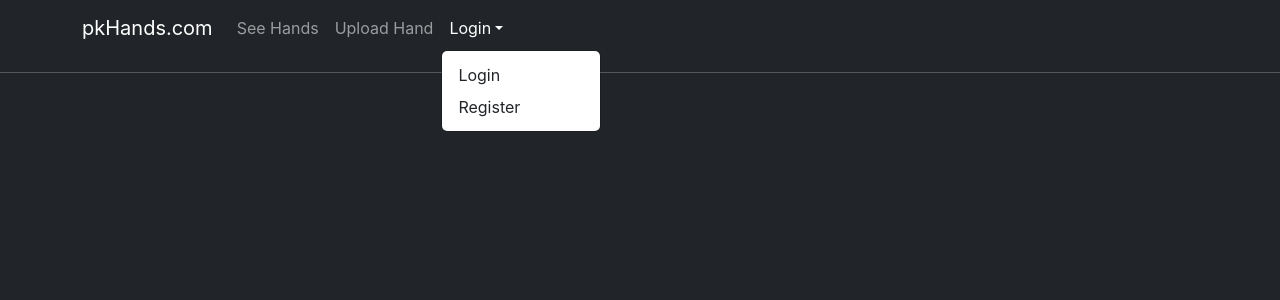
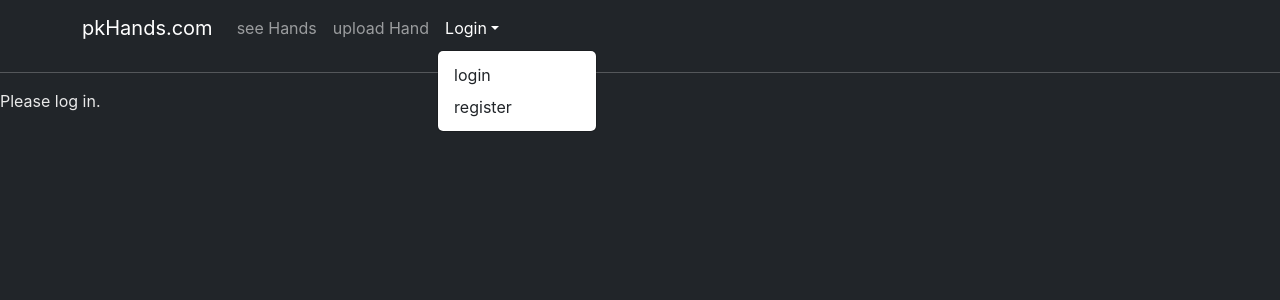
Before and after one commit to Vyrtar/poka-app, a React (Create React App) app: page /mysessions in a window 1280 px wide. Both pictures are taken after a click on the button "Login". Shown: the top 300 px of the page. Built offline with nearby package versions, Linux system fonts and the light colour scheme; no server answers; the HTML template or start-up script is replaced by a standard one.

Commit message:
session storage in realtime db

```diff
--- a/src/App.js
+++ b/src/App.js
@@ -1,6 +1,6 @@
 import React, { useState, useEffect } from 'react';
 import "./App.css";
-import { onAuthStateChanged } from 'firebase/auth';
+import { getAuth, onAuthStateChanged } from 'firebase/auth';
 import { auth } from './firebase';
 import { signOut } from 'firebase/auth';
 import Container from 'react-bootstrap/Container';
@@ -14,15 +14,24 @@ import Replayer from './components/hands-replayer/Replayer';
 import Upload from './pages/Upload';
 import Register from './pages/Register';
 import Login from './pages/Login';
+import Session from './pages/Session';
+import DummyDataPusher from './pages/DummyDataPusher';
 
 function App() {
 
   const [user, setUser] = useState(null);
 
   useEffect(() => {
-    const unsubscribe = onAuthStateChanged(auth, (currentUser) => {
-      setUser(currentUser);
+    const auth = getAuth();
+    const unsubscribe = onAuthStateChanged(auth, (user) => {
+      if (user) {
+        setUser(user);
+      } else {
+        setUser(null);
+      }
     });
+
+    // Cleanup subscription on unmount
     return () => unsubscribe();
   }, []);
 
@@ -45,32 +54,32 @@ function App() {
             <Navbar.Toggle aria-controls="basic-navbar-nav" />
             <Navbar.Collapse id="basic-navbar-nav">
               <Nav className="me-auto">
-                <Nav.Link href="/hands">See Hands</Nav.Link>
-                <Nav.Link href="/upload">Upload Hand</Nav.Link>
+                <Nav.Link href="/hands">see Hands</Nav.Link>
+                <Nav.Link href="/upload">upload Hand</Nav.Link>
                 {
                   !user ?
                     <NavDropdown title="Login" id="basic-nav-dropdown">
                       <NavDropdown.Item href="/login">
-                        Login
+                        login
                       </NavDropdown.Item>
                       <NavDropdown.Item href="/register">
-                        Register
+                        register
                       </NavDropdown.Item>
                     </NavDropdown>
                     :
                     <NavDropdown title={user.email} id="basic-nav-dropdown">
                       <NavDropdown.Item href="/myhands">
-                        My Hands
+                        my Hands
                       </NavDropdown.Item>
                       <NavDropdown.Item href="/mygraph">
-                        My Graph
+                        my Graph
                       </NavDropdown.Item>
                       <NavDropdown.Item href="/mysessions">
-                        My Sessions
+                        my Sessions
                       </NavDropdown.Item>
                       <NavDropdown.Divider />
                       <NavDropdown.Item onClick={handleLogout}>
-                        Logout
+                        logout
                       </NavDropdown.Item>
                     </NavDropdown>
                 }
@@ -85,6 +94,8 @@ function App() {
           <Route path="/upload" element={<Replayer />} />
           <Route path="/register" element={<Register />} />
           <Route path="/login" element={<Login />} />
+          <Route path="/mysessions" element={<Session user={user} />} />
+
         </Routes>
       </div>
     </Router>
--- a/src/firebase.js
+++ b/src/firebase.js
@@ -1,6 +1,7 @@
 // Import the functions you need from the SDKs you need
 import { initializeApp } from "firebase/app";
 import { getAuth } from 'firebase/auth';
+import { getDatabase } from 'firebase/database';
 // TODO: Add SDKs for Firebase products that you want to use
 // https://firebase.google.com/docs/web/setup#available-libraries
 
@@ -8,6 +9,7 @@ import { getAuth } from 'firebase/auth';
 const firebaseConfig = {
   apiKey: "AIzaSyB5f66hNq_vH7f05YPKU0oJZecJ89Epxs8",
   authDomain: "pkhands-fcf61.firebaseapp.com",
+  databaseURL: "https://pkhands-fcf61-default-rtdb.europe-west1.firebasedatabase.app",
   projectId: "pkhands-fcf61",
   storageBucket: "pkhands-fcf61.appspot.com",
   messagingSenderId: "1036702694811",
@@ -17,3 +19,4 @@ const firebaseConfig = {
 // Initialize Firebase
 const app = initializeApp(firebaseConfig);
 export const auth = getAuth(app);
+export const database = getDatabase(app);
--- /dev/null
+++ b/src/pages/DummyDataPusher.js
@@ -0,0 +1,19 @@
+import React from 'react';
+import { ref, push } from 'firebase/database';
+import { database } from '../firebase'; // Adjust path as needed
+
+const DummyDataPusher = ({ user }) => {
+    console.log(user.uid)
+    const handlePushData = () => {
+        console.log('Attempting to push data...'); // This should appear in the console when the button is clicked
+        const dummyData = { data: "This is some dummy data" }; // Your dummy data
+        const path = `users/${user.uid}/data`; // Path in the database
+        push(ref(database, path), dummyData)
+            .then(() => console.log("Data pushed successfully"))
+            .catch((error) => console.error("Error pushing data:", error));
+    };
+
+    return <button onClick={handlePushData}>Push Dummy Data</button>;
+};
+
+export default DummyDataPusher;
--- a/src/pages/Session.js
+++ b/src/pages/Session.js
@@ -1,8 +1,10 @@
-import React from "react";
-
-const sessionBtnHandler = () => {
-    console.log('click');
-}
+import React, { useEffect, useState } from 'react';
+import { getAuth } from 'firebase/auth';
+import { database } from '../firebase';
+import { ref, push, onValue } from 'firebase/database';
+import { Button } from 'react-bootstrap';
+import UserDataLister from './UserDataLister';
+import DummyDataPusher from './DummyDataPusher';
 
 
 
@@ -13,12 +15,16 @@ const Session = ({ user }) => {
         <div>
             <div>
                 {user ? (
-                    <p>Welcome, {user.email}!</p>
+                    <>
+                        <p>Welcome, {user.email}!</p>
+                        <DummyDataPusher user={user}/>
+                        <UserDataLister user={user} />
+                    </>
                 ) : (
                     <p>Please log in.</p>
                 )}
             </div>
-            <button onClick={() => sessionBtnHandler()}></button>
+
         </div>
     )
 }
--- /dev/null
+++ b/src/pages/UserDataLister.js
@@ -0,0 +1,45 @@
+import React, { useState, useEffect } from 'react';
+import { ref, onValue } from 'firebase/database';
+import { database } from '../firebase'; // Adjust path as needed
+
+const UserDataLister = ({ user }) => {
+    const [userDataList, setUserDataList] = useState([]);
+
+    useEffect(() => {
+        // Define the path based on the user's UID
+        const path = `users/${user.uid}/data`;
+        const userRef = ref(database, path);
+
+        // Fetch the data
+        onValue(userRef, (snapshot) => {
+            const data = snapshot.val();
+            if (data) {
+                // Convert the data from an object of objects into an array
+                const dataList = Object.keys(data).map((key) => ({
+                    id: key,
+                    ...data[key]
+                }));
+                setUserDataList(dataList);
+            } else {
+                setUserDataList([]);
+            }
+        });
+
+        // Cleanup function to detach the listener
+        return () => {
+            // Firebase SDK >= 9.0.0: Unsubscribe from the listener
+            // For SDK < 9.0.0, you might not need to explicitly unsubscribe
+        };
+    }, [user.uid]); // Dependency array ensures this effect runs when user.uid changes
+
+    return (
+        <ul>
+            <p>user data: </p>
+            {userDataList.map((item) => (
+                <li key={item.id}>{JSON.stringify(item)}</li>
+            ))}
+        </ul>
+    );
+};
+
+export default UserDataLister;
```
